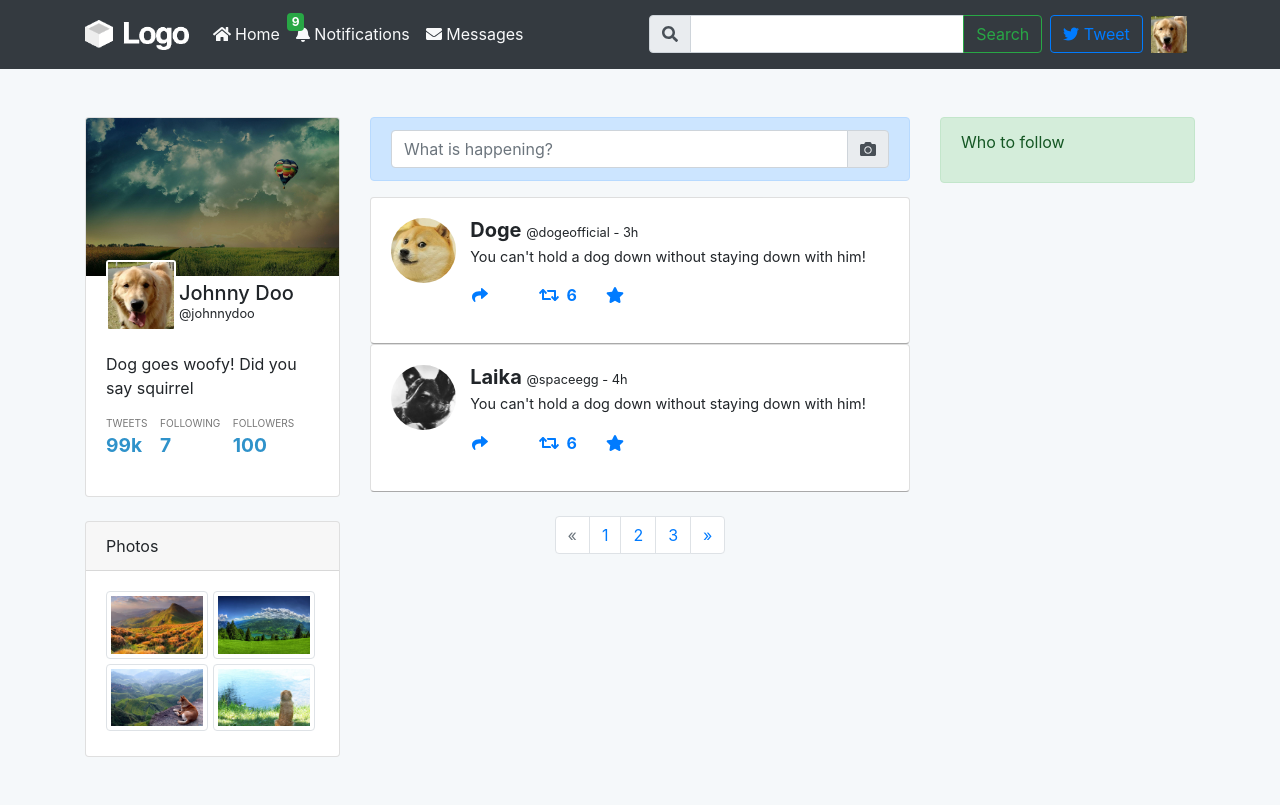
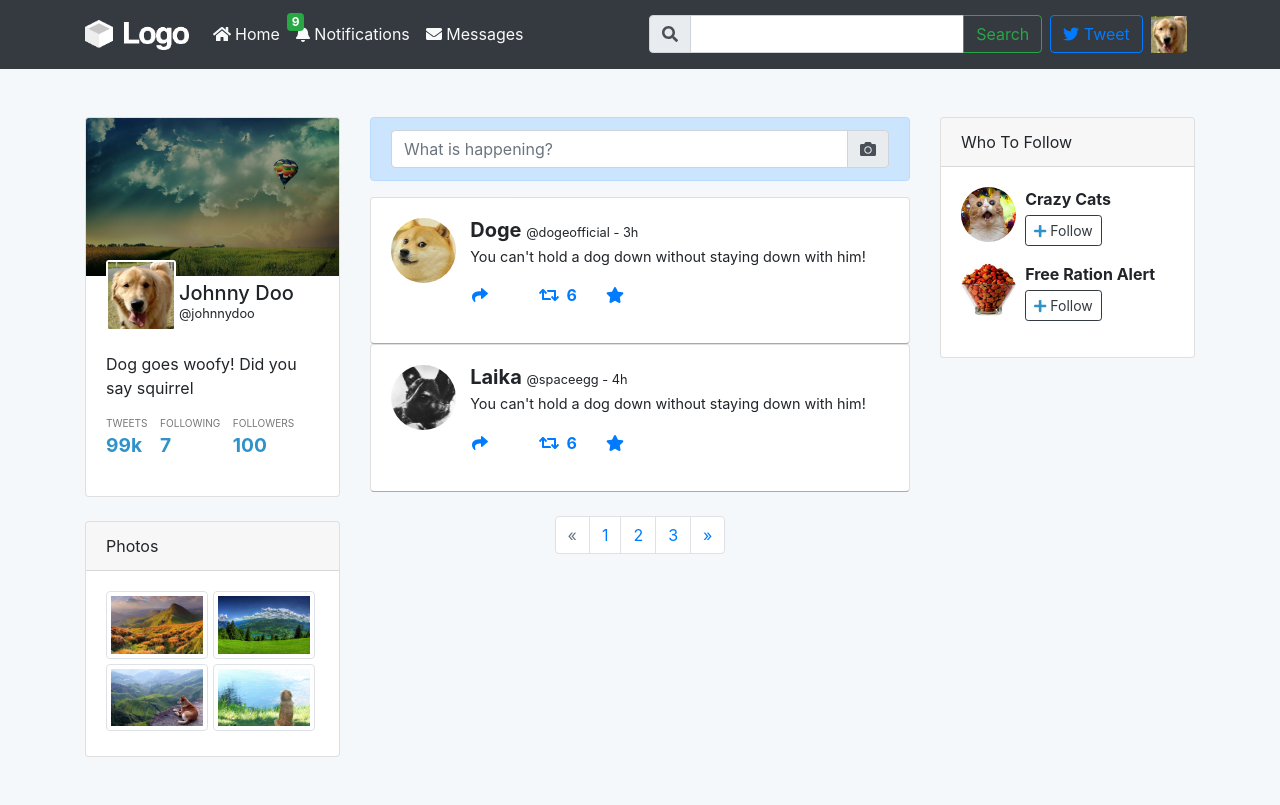
Before and after one commit to chrisdav6/bootstrap4-packt1, a Node server app: page / in a window 1280 px wide. Run offline with Node 20, Linux system fonts and the light colour scheme; some libraries are stand-ins or nearby versions.

Commit message:
Completed who to follow section

```diff
--- a/public/css/style.css
+++ b/public/css/style.css
@@ -100,3 +100,19 @@ body {
 .retweet-count {
   padding-left: 0.2em;
   font-weight: bold; }
+
+#whoToFollow li img {
+  width: 26%;
+  display: inline-block;
+  vertical-align: top;
+  margin-right: 2%; }
+
+#whoToFollow li .info {
+  width: 68%;
+  display: inline-block; }
+
+#whoToFollow li .info strong {
+  display: block; }
+
+#whoToFollow li .info .fa-plus {
+  color: #2f92ca; }
--- a/public/scss/style.scss
+++ b/public/scss/style.scss
@@ -145,5 +145,29 @@ body {
   font-weight: bold;
 }
 
+//End of Main Section
 
-//Main Section
+
+
+
+//Who to follow Section
+
+#whoToFollow li img {
+  width: 26%;
+  display: inline-block;
+  vertical-align: top;
+  margin-right: 2%;
+}
+
+#whoToFollow li .info {
+  width: 68%;
+  display: inline-block;
+}
+
+#whoToFollow li .info strong {
+  display: block;
+}
+
+#whoToFollow li .info .fa-plus {
+  color: #2f92ca;
+}
--- a/views/webapp.ejs
+++ b/views/webapp.ejs
@@ -219,9 +219,33 @@
 
               </div><!-- End of col-xl-8 in nested row -->
 
-              <div id="main" class="col-xl-4 mt-3 mt-xl-0">
-                <div class="alert alert-success" role="alert">
-                  <p>Who to follow</p>
+              <div id="right-content" class="col-xl-4 mt-3 mt-xl-0">
+                <div id="whoToFollow" class="card">
+                  <div class="card-header">
+                    Who To Follow
+                  </div>
+                  <div class="card-body">
+                    <ul class="list-unstyled">
+                      <li class="mb-3">
+                        <img src="img/cat.jpg" class="rounded-circle">
+                        <div class="info">
+                          <strong>Crazy Cats</strong>
+                          <button class="btn btn-outline-dark btn-sm mt-1">
+                            <i class="fas fa-plus"></i> Follow
+                          </button>
+                        </div>
+                      </li>
+                      <li class="mb-3">
+                        <img src="img/ration.jpg" class="rounded-circle">
+                        <div class="info">
+                          <strong>Free Ration Alert</strong>
+                          <button class="btn btn-outline-dark btn-sm mt-1">
+                            <i class="fas fa-plus"></i> Follow
+                          </button>
+                        </div>
+                      </li>
+                    </ul>
+                  </div>
                 </div>
               </div><!-- End of col-xl-4 in nested row -->
 
```
